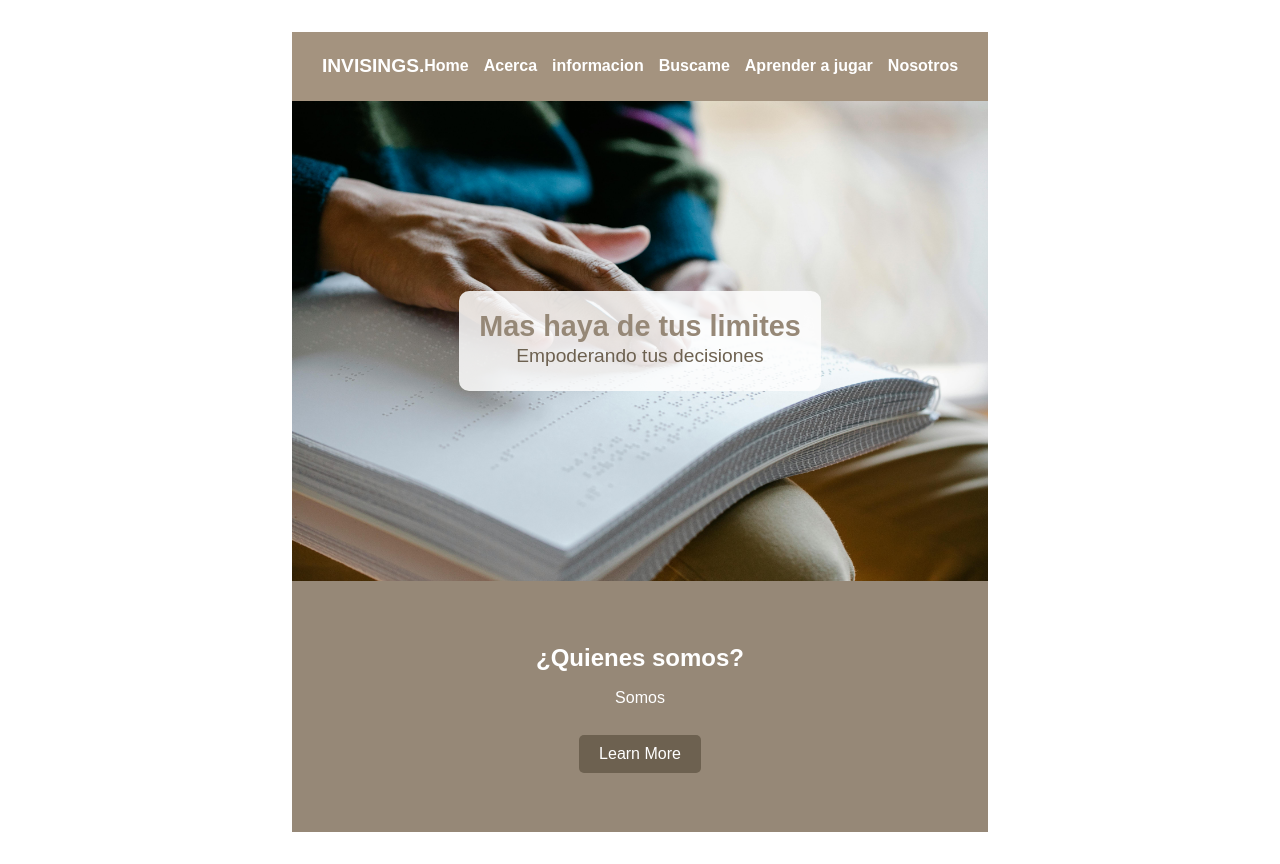
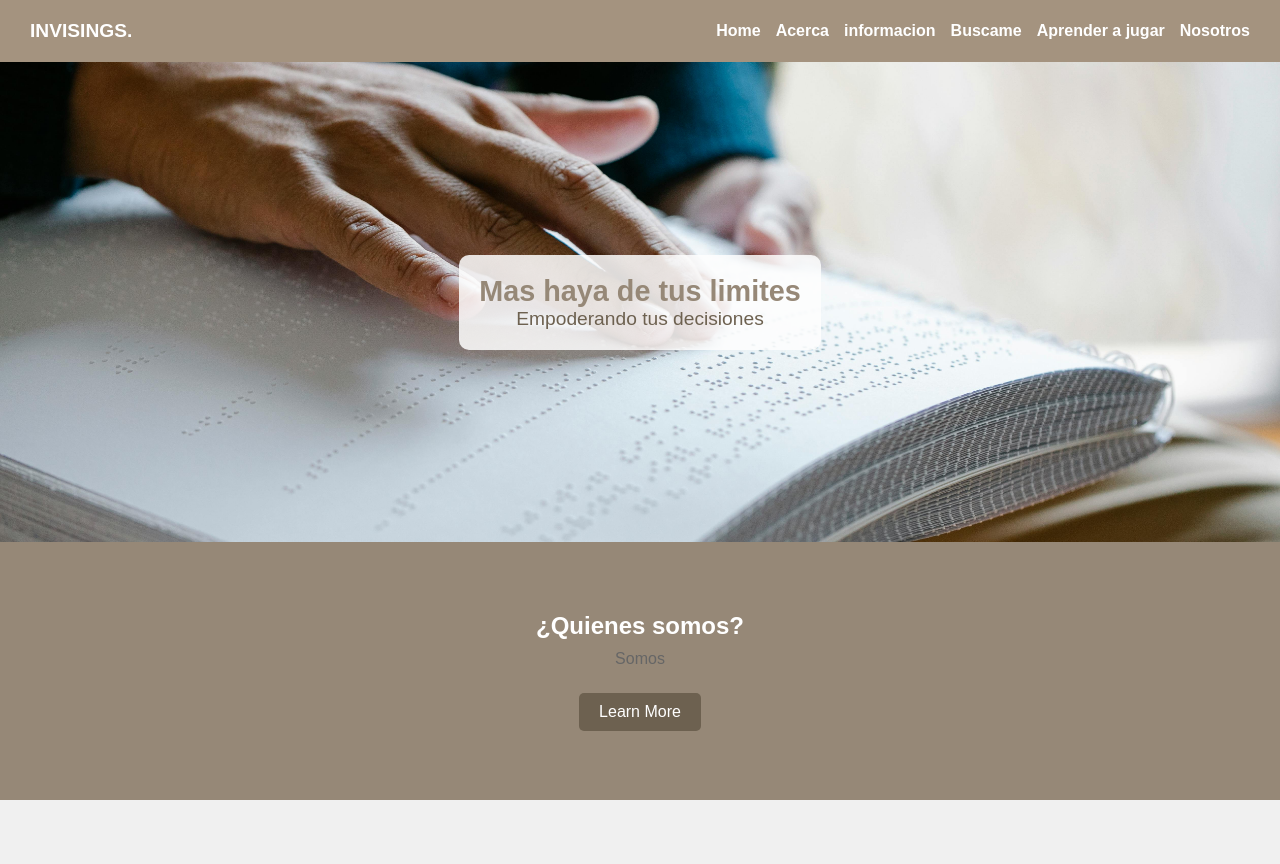
Before and after one commit to cabrademontes27/PaginaINFO, a Vue app: page / in a window 1280 px wide. After the commit the page ends 800 px from the top, so only its background shows below. Built offline with nearby package versions, Linux system fonts and the light colour scheme.

Commit message:
estilos globales

```diff
--- a/src/style.css
+++ b/src/style.css
@@ -1,79 +1,17 @@
-:root {
-  font-family: system-ui, Avenir, Helvetica, Arial, sans-serif;
-  line-height: 1.5;
-  font-weight: 400;
-
-  color-scheme: light dark;
-  color: rgba(255, 255, 255, 0.87);
-  background-color: #242424;
-
-  font-synthesis: none;
-  text-rendering: optimizeLegibility;
-  -webkit-font-smoothing: antialiased;
-  -moz-osx-font-smoothing: grayscale;
-}
-
-a {
-  font-weight: 500;
-  color: #646cff;
-  text-decoration: inherit;
-}
-a:hover {
-  color: #535bf2;
-}
-
+/* style.css */
 body {
+  font-family: Arial, sans-serif;
   margin: 0;
-  display: flex;
-  place-items: center;
-  min-width: 320px;
-  min-height: 100vh;
+  padding: 0;
+  background-color: #f0f0f0;
 }
 
 h1 {
-  font-size: 3.2em;
-  line-height: 1.1;
+  color: #333;
+  font-size: 24px;
 }
 
-button {
-  border-radius: 8px;
-  border: 1px solid transparent;
-  padding: 0.6em 1.2em;
-  font-size: 1em;
-  font-weight: 500;
-  font-family: inherit;
-  background-color: #1a1a1a;
-  cursor: pointer;
-  transition: border-color 0.25s;
+p {
+  color: #666;
+  font-size: 16px;
 }
-button:hover {
-  border-color: #646cff;
-}
-button:focus,
-button:focus-visible {
-  outline: 4px auto -webkit-focus-ring-color;
-}
-
-.card {
-  padding: 2em;
-}
-
-#app {
-  max-width: 1280px;
-  margin: 0 auto;
-  padding: 2rem;
-  text-align: center;
-}
-
-@media (prefers-color-scheme: light) {
-  :root {
-    color: #213547;
-    background-color: #ffffff;
-  }
-  a:hover {
-    color: #747bff;
-  }
-  button {
-    background-color: #f9f9f9;
-  }
-}
```
